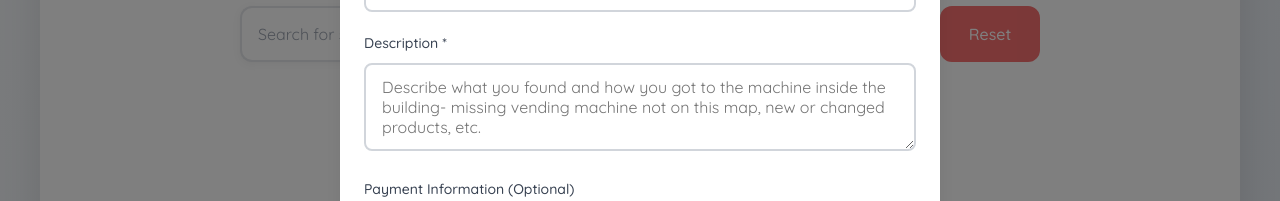
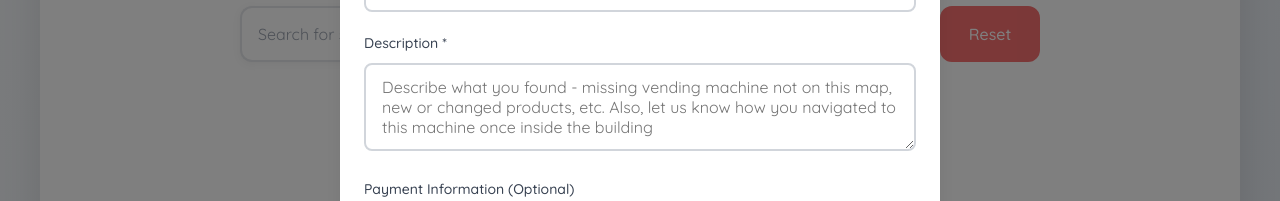
Before and after one commit to sagrawal11/duke-vending-map, a React (Create React App) app: page / in a window 1280 px wide. Both pictures are taken after a click on the button "Report Missing Vending Machine or Changed Products". Shown: the part 417-618 px from the top of the page. Built offline with nearby package versions, Linux system fonts and the light colour scheme; the HTML template or start-up script is replaced by a standard one.

Commit message:
submission instructions updated

```diff
--- a/src/components/SubmissionModal.js
+++ b/src/components/SubmissionModal.js
@@ -153,7 +153,7 @@ const SubmissionModal = ({ isOpen, onClose }) => {
               id="description"
               name="description"
               required
-              placeholder="Describe what you found and how you got to the machine inside the building- missing vending machine not on this map, new or changed products, etc."
+              placeholder="Describe what you found - missing vending machine not on this map, new or changed products, etc. Also, let us know how you navigated to this machine once inside the building"
               rows="3"
             />
           </div>
```
